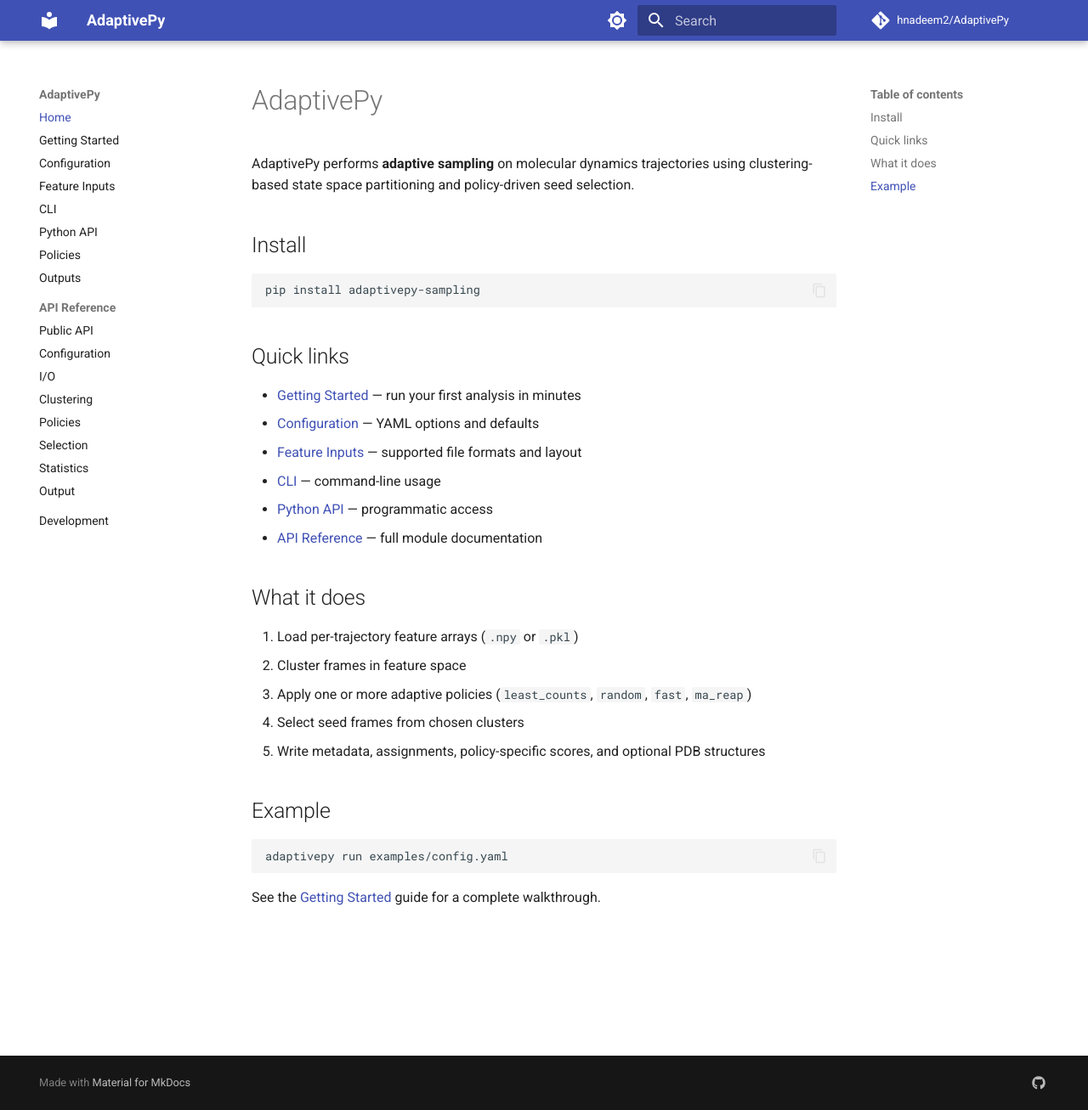
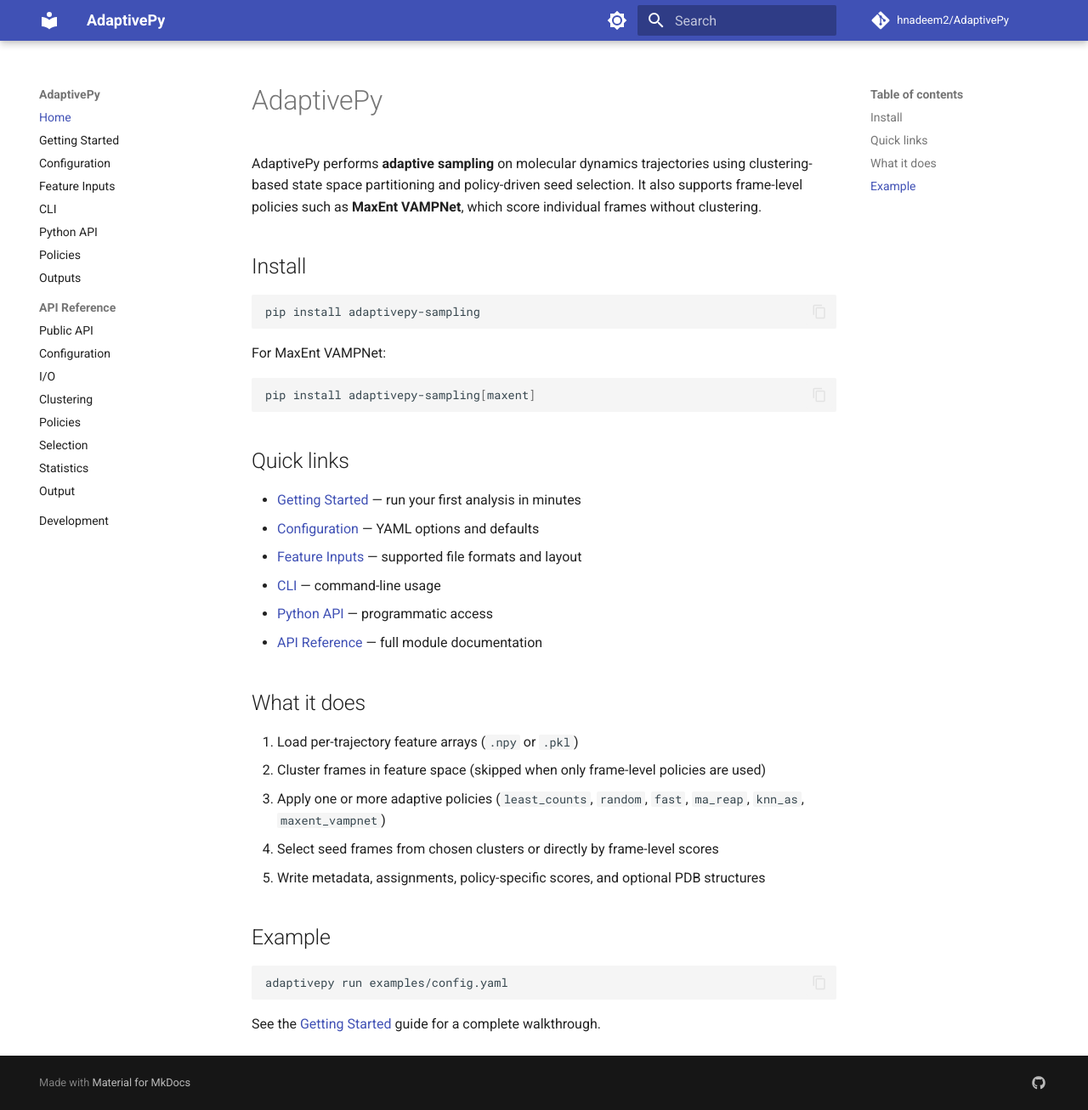
Before and after one commit to ShuklaGroup/AdaptivePy, an MkDocs documentation site: the page built from docs/index.md, in a window 1280 px wide and 1307 px high. Shown: the whole window at 85% size. Built offline with MkDocs 1.6.1 and Material for MkDocs 9.7.7, drawn with Linux system fonts in a browser that asks for light colours; comment, search, counter and statistics services are not loaded.

Commit message:
Document MaxEnt VAMPNet in README and user-facing guides.
Add policy overview, optional [maxent] install instructions, and a commented example config block while keeping torch and deeptime out of the default install.

````diff
--- a/docs/index.md
+++ b/docs/index.md
@@ -1,12 +1,20 @@
 # AdaptivePy
 
 AdaptivePy performs **adaptive sampling** on molecular dynamics trajectories using
-clustering-based state space partitioning and policy-driven seed selection.
+clustering-based state space partitioning and policy-driven seed selection. It also
+supports frame-level policies such as **MaxEnt VAMPNet**, which score individual
+frames without clustering.
 
 ## Install
 
 ```bash
 pip install adaptivepy-sampling
+```
+
+For MaxEnt VAMPNet:
+
+```bash
+pip install adaptivepy-sampling[maxent]
 ```
 
 ## Quick links
@@ -21,9 +29,9 @@
 ## What it does
 
 1. Load per-trajectory feature arrays (`.npy` or `.pkl`)
-2. Cluster frames in feature space
-3. Apply one or more adaptive policies (`least_counts`, `random`, `fast`, `ma_reap`)
-4. Select seed frames from chosen clusters
+2. Cluster frames in feature space (skipped when only frame-level policies are used)
+3. Apply one or more adaptive policies (`least_counts`, `random`, `fast`, `ma_reap`, `knn_as`, `maxent_vampnet`)
+4. Select seed frames from chosen clusters or directly by frame-level scores
 5. Write metadata, assignments, policy-specific scores, and optional PDB structures
 
 ## Example
````
Also changed, not shown: README.md (+23 -7 lines), docs/getting-started.md (+17 -4 lines), 1 other file.
